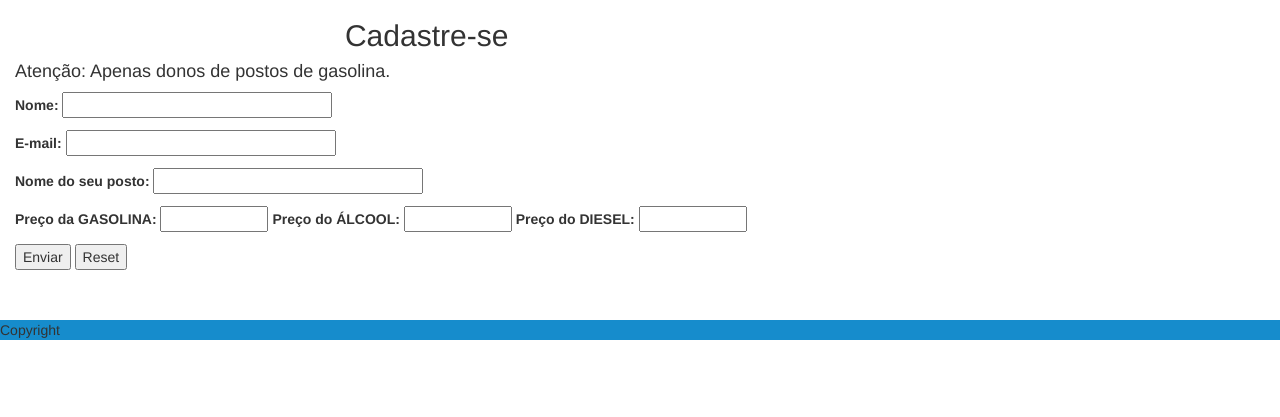
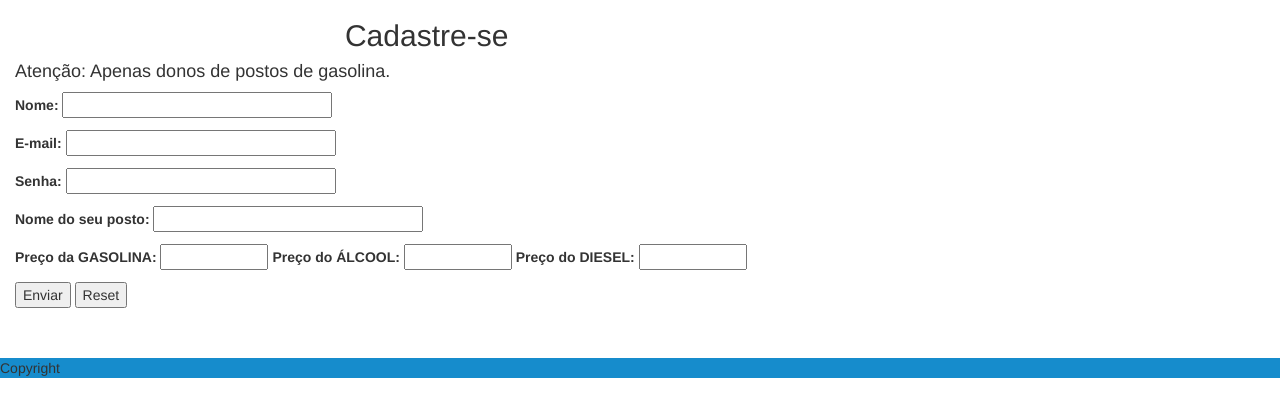
Before and after one commit to Rodrigo-Takeuti/ProjetoTecWeb2-Gasolina, a PHP site: page /CadastroForm.php in a window 1280 px wide. Shown: the part 51-468 px from the top of the page. Run offline with PHP 8.4, Linux system fonts and the light colour scheme; some libraries are stand-ins or nearby versions.

Commit message:
Tentando inserir dados do formulario para o banco de dados

```diff
--- a/CadastroForm.php
+++ b/CadastroForm.php
@@ -58,6 +58,7 @@
             <form action="recebendoDadosForm.php" method="POST">
                 <p><label for="nome"> Nome:</label> <input type="text" name="nome" id="nome" size="30" /></p>
                   <p><label for="email"> E-mail:</label> <input type="email" name="email" id="email" size="30" /></p>
+                  <p><label for="senha"> Senha:</label> <input type="senha" name="senha" id="senha" size="30" /></p>
                     <p><label for="nomePosto"> Nome do seu posto:</label> <input type="text" name="nomePosto" id="nomePosto" size="30" /></p>
                       <p><label for="gasolina"> Preço da GASOLINA:</label> <input type="text" name="gasolina" id="precoGas" size="10" />
                        <label for="alcool"> Preço do ÁLCOOL:</label> <input type="text" name="alcool" id="precoAlc" size="10" />
```
